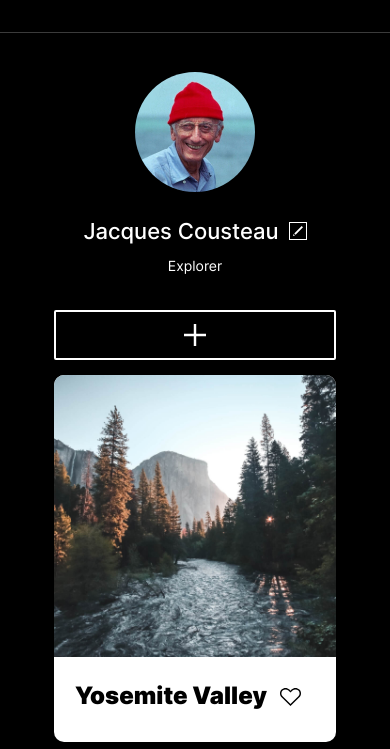
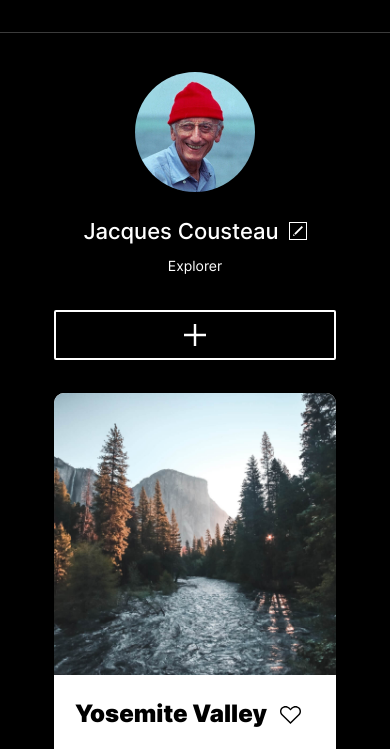
Before and after one commit to LouisBarreto/se_project_aroundtheus, a plain HTML site: page index.html in a window 390 px wide. Shown: the part 55-804 px from the top of the page. Drawn offline with Linux system fonts and the light colour scheme; files whose address does not match are found by name.

Commit message:
corrected profile/card spacing

```diff
--- a/blocks/profile.css
+++ b/blocks/profile.css
@@ -2,6 +2,7 @@
   display: flex;
   width: 100%;
   max-width: 880px;
+  padding-bottom: 32.25px;
 }
 
 .profile__picture {
@@ -85,6 +86,7 @@
   .profile {
     flex-direction: column;
     align-items: center;
+    padding-bottom: 18px;
   }
   .profile__picture {
     margin: 38.25px 0px 0px 0px;
```
